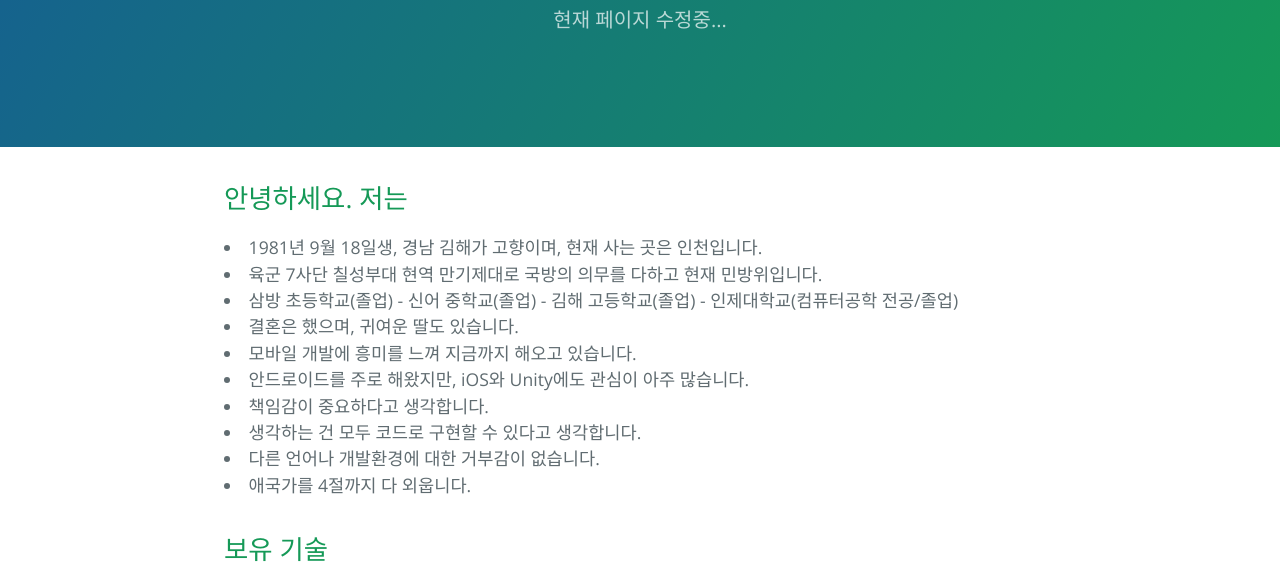
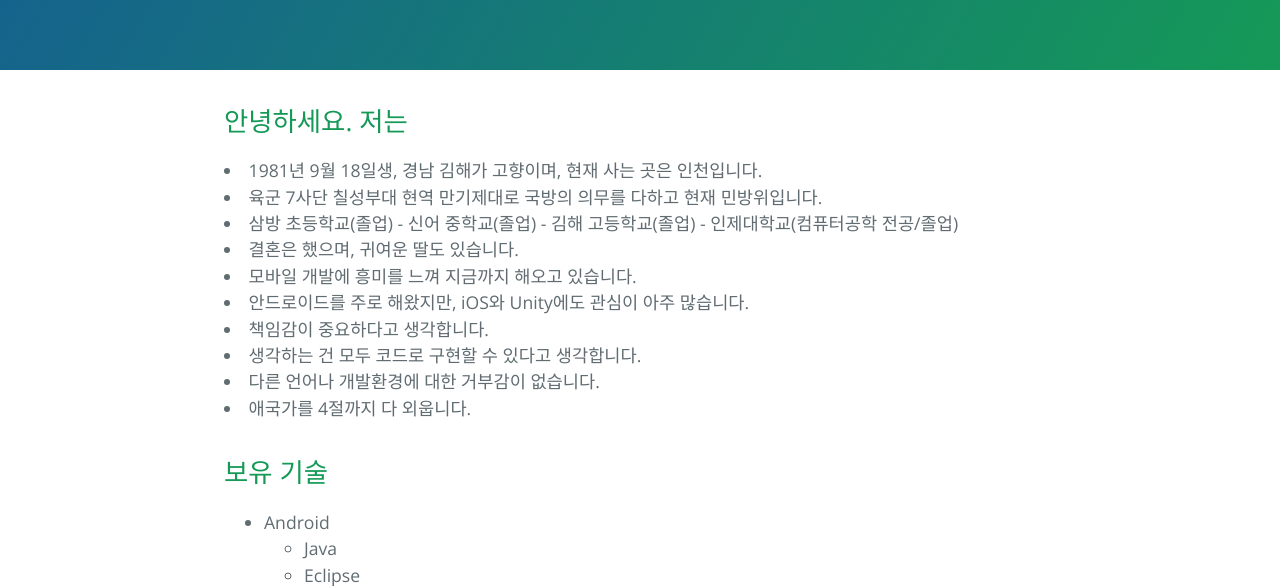
Before and after one commit to RooneyDad/rooneydad.github.io, a website: page index.html in a window 1280 px wide. Shown: the part 514-1100 px from the top of the page. Drawn offline with nearby package versions, Linux system fonts and the light colour scheme.

Commit message:
Update index.html

```diff
--- a/index.html
+++ b/index.html
@@ -17,7 +17,7 @@
       </p>
 
       <h1 class="project-name">ROONEY DAD</h1>
-      <h2 class="project-tagline">현재 페이지 수정중...</h2>
+      <!--h2 class="project-tagline">현재 페이지 수정중...</h2-->
       <!--h2 class="project-tagline">동해물과 백두산이 마르고 닳도록...</h2-->
 
       <!--a href="#" class="btn">View on GitHub</a-->
```
